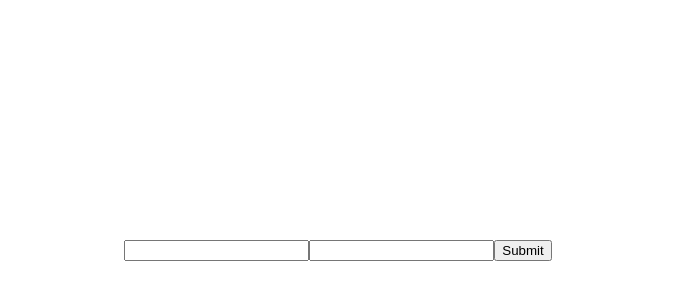
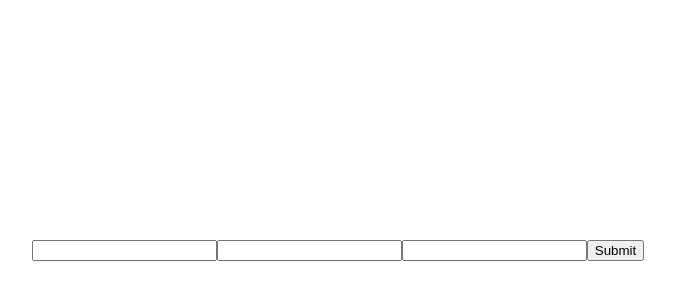
Before and after one commit to chrysophyta/health-tracker, a React (Create React App) app: page / in a window 1280 px wide. Shown: the part 464-764 px from the top of the page, without its empty margins (302-977 px from the left). Built offline with nearby package versions, Linux system fonts and the light colour scheme.

Commit message:
fix NaN bug by only change type to number with number input

```diff
--- a/src/App.js
+++ b/src/App.js
@@ -8,7 +8,8 @@ class App extends Component {
     this.state = {
       currentInput: {
         temp: '',
-        weight: ''
+        weight: '',
+        note: ''
       },
       data: [
         // { temp: 10, weight: 20 },
@@ -25,14 +26,19 @@ class App extends Component {
       data: [...this.state.data, this.state.currentInput],
       currentInput: {
         temp: '',
-        weight: ''
+        weight: '',
+        note: ''
       }
     });
   };
   handleInput = (e, key) => {
+    console.log(e.target.type);
     const newState = {
       ...this.state.currentInput,
-      [key]: parseFloat(e.target.value),
+      [key]:
+        e.target.type === 'number'
+          ? parseFloat(e.target.value)
+          : e.target.value,
       date: new Date()
     };
     this.setState({
@@ -48,16 +54,21 @@ class App extends Component {
           <input
             className="temp"
             type="number"
-            value={this.state.currentInput.currentTemp}
+            value={this.state.currentInput.temp}
             onChange={e => this.handleInput(e, 'temp')}
           />
           <input
             className="weight"
             type="number"
-            value={this.state.currentInput.currentWeight}
+            value={this.state.currentInput.weight}
             onChange={e => this.handleInput(e, 'weight')}
           />
-
+          <input
+            className="note"
+            type="text"
+            value={this.state.currentInput.note}
+            onChange={e => this.handleInput(e, 'note')}
+          />
           <input type="submit" />
         </form>
       </div>
```
